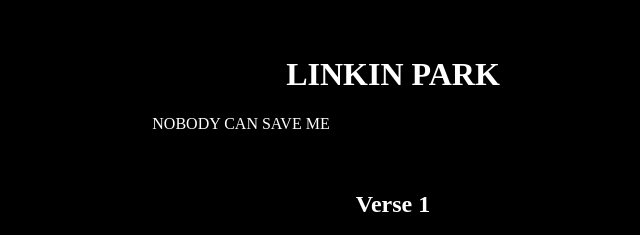
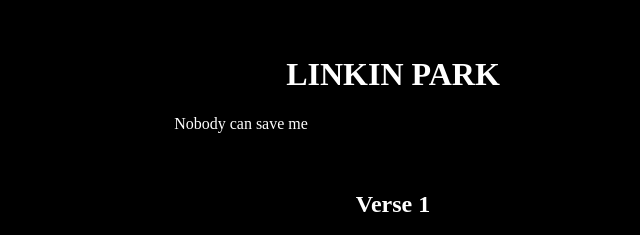
Before and after one commit to SamanthaSulek/learning-git-4, a plain HTML site: page index4.html in a window 1280 px wide. Shown: the top 235 px of the page, 247-887 px from the left. Drawn offline with Linux system fonts and the light colour scheme.

Commit message:
Change p

```diff
--- a/index4.html
+++ b/index4.html
@@ -10,7 +10,7 @@
 <body>
 	<header>
 		<h1>LINKIN PARK</h1>
-		<p>NOBODY CAN SAVE ME</p>
+		<p>Nobody can save me</p>
 	</header>
 	<section class="container">
 		<div class="Verse 1 verse">
```
